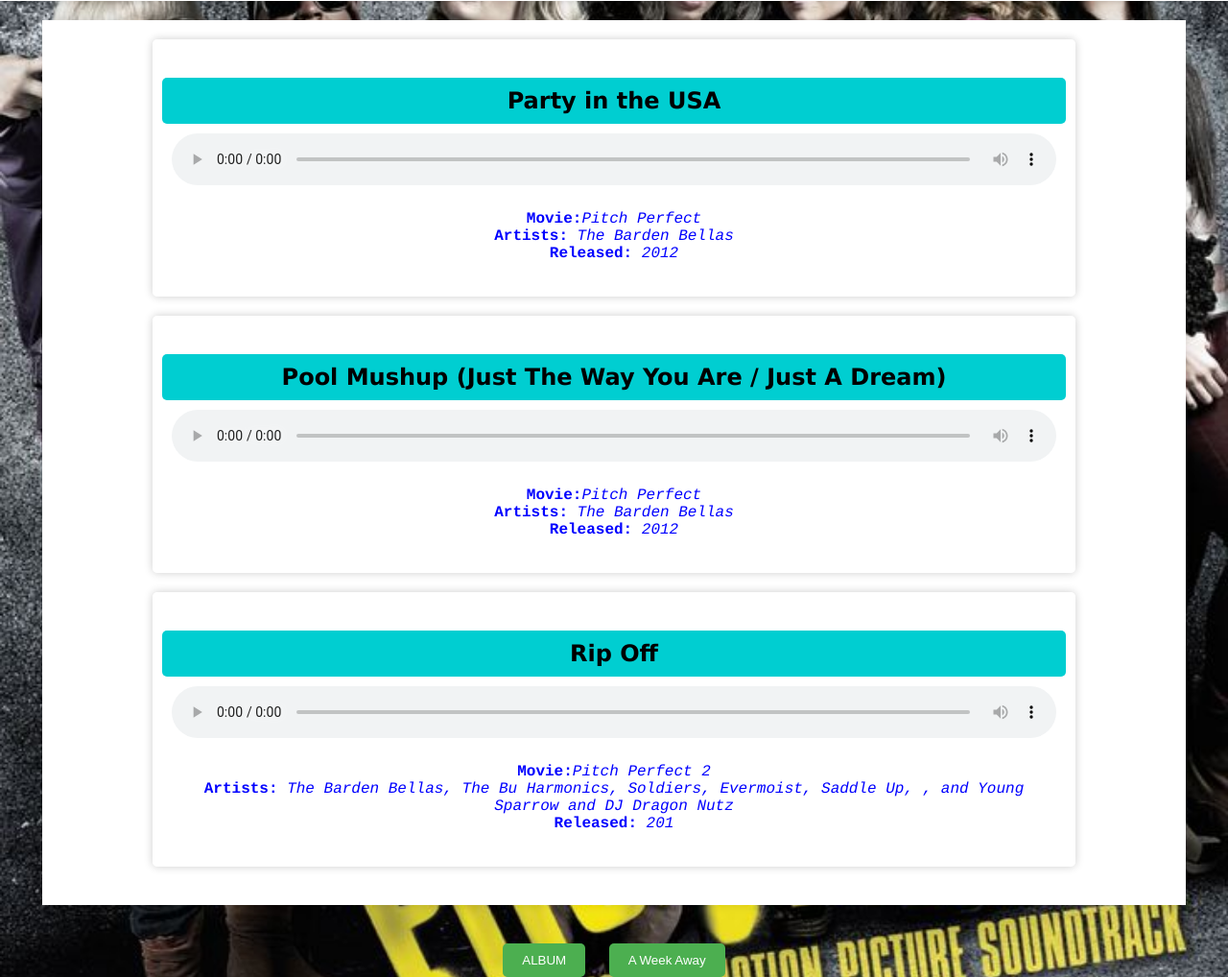
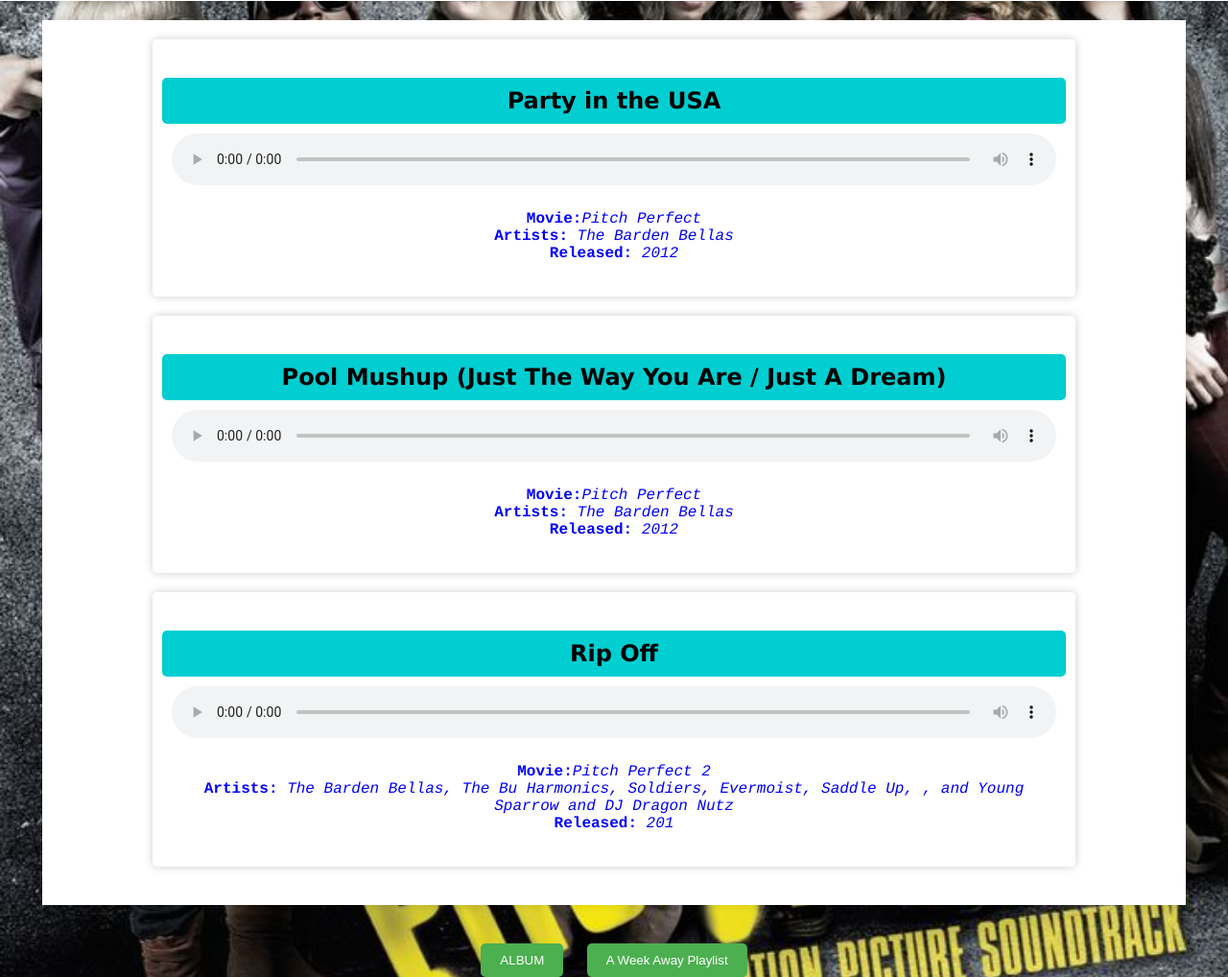
Before and after one commit to zybelle-dugho/mp3_1, a plain HTML site: page pitch_perfect.html in a window 1280 px wide. Shown: the part 169-1187 px from the top of the page at 96% size. Drawn offline with Linux system fonts and the light colour scheme.

Commit message:
Update pitch_perfect.html

```diff
--- a/pitch_perfect.html
+++ b/pitch_perfect.html
@@ -176,7 +176,7 @@ nav a {
 
     <div class="navigation">
         <button id="backButton" onclick="goToPreviousAlbum()">ALBUM</button>
-        <button id="nextButton" onclick="goToNextAlbum()">A Week Away</button>
+        <button id="nextButton" onclick="goToNextAlbum()">A Week Away Playlist</button>
     </div>
 
     <script>
```
